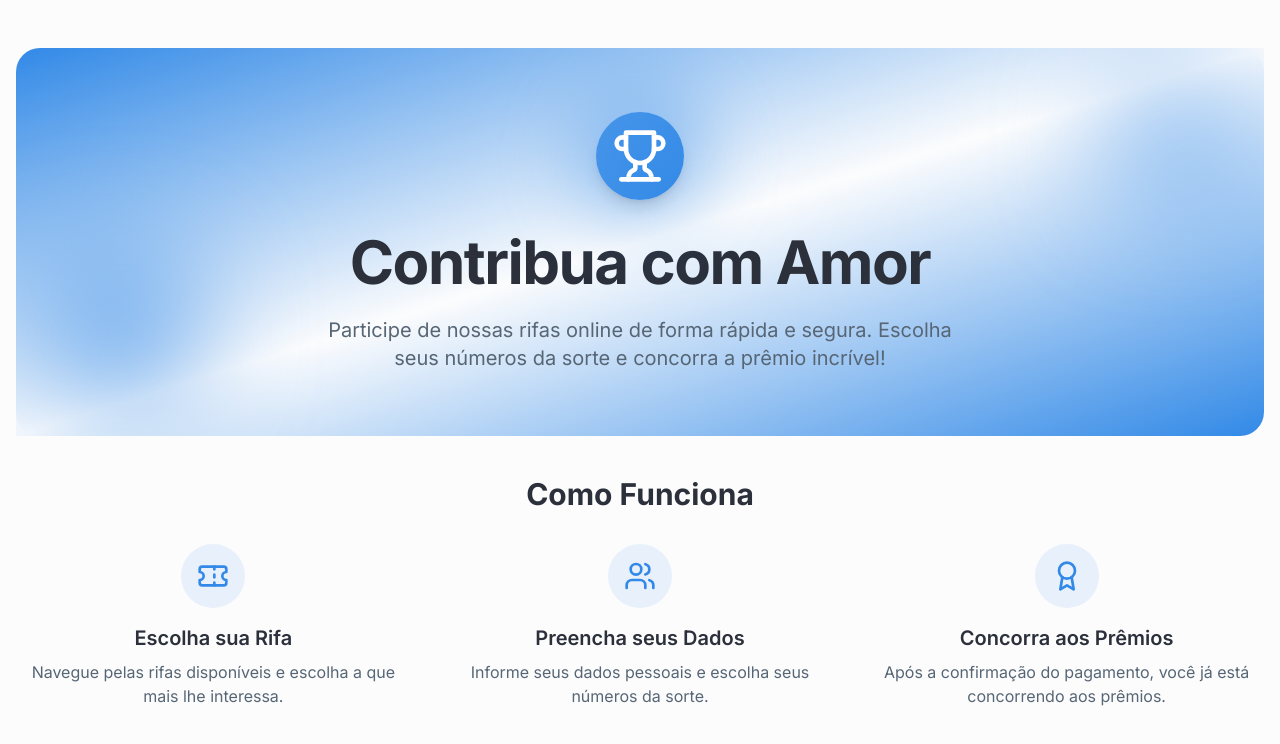
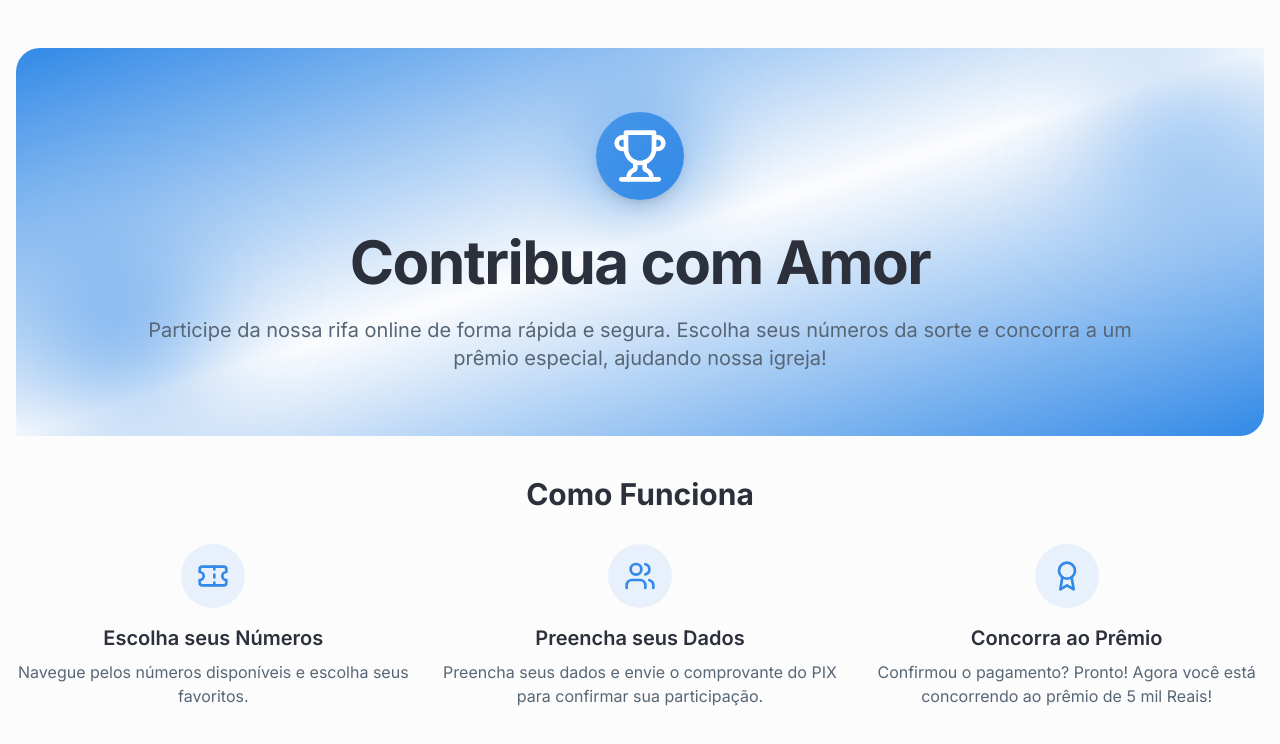
Before and after one commit to Joadison/rifa-adtc-7setembro, a Next.js app: page / in a window 1280 px wide. Shown: the top 744 px of the page. Built offline with nearby package versions, Linux system fonts and the light colour scheme; no server answers; the database is empty.

Commit message:
Update texts

```diff
--- a/src/app/page.tsx
+++ b/src/app/page.tsx
@@ -37,9 +37,10 @@ export default async function Home() {
           <h1 className="text-4xl md:text-5xl lg:text-6xl font-bold tracking-tight mb-6 bg-gradient-to-r from-primary to-secondary bg-clip-text">
             Contribua com Amor
           </h1>
-          <p className="text-xl text-muted-foreground max-w-2xl mx-auto">
-            Participe de nossas rifas online de forma rápida e segura. Escolha
-            seus números da sorte e concorra a prêmio incrível!
+          <p className="text-xl text-muted-foreground mx-auto">
+            Participe da nossa rifa online de forma rápida e segura. Escolha
+            seus números da sorte e concorra a um prêmio especial, ajudando
+            nossa igreja!
           </p>
         </div>
       </header>
@@ -51,10 +52,9 @@ export default async function Home() {
             <div className="w-16 h-16 rounded-full bg-primary/10 flex items-center justify-center mb-4 transition-transform duration-300 hover:scale-110">
               <Ticket className="h-8 w-8 text-primary transition-transform duration-300 group-hover:scale-125" />
             </div>
-            <h3 className="text-xl font-semibold mb-2">Escolha sua Rifa</h3>
+            <h3 className="text-xl font-semibold mb-2">Escolha seus Números</h3>
             <p className="text-muted-foreground">
-              Navegue pelas rifas disponíveis e escolha a que mais lhe
-              interessa.
+              Navegue pelos números disponíveis e escolha seus favoritos.
             </p>
           </div>
           <div className="flex flex-col items-center text-center">
@@ -63,17 +63,18 @@ export default async function Home() {
             </div>
             <h3 className="text-xl font-semibold mb-2">Preencha seus Dados</h3>
             <p className="text-muted-foreground">
-              Informe seus dados pessoais e escolha seus números da sorte.
+              Preencha seus dados e envie o comprovante do PIX para confirmar
+              sua participação.
             </p>
           </div>
           <div className="flex flex-col items-center text-center">
             <div className="w-16 h-16 rounded-full bg-primary/10 flex items-center justify-center mb-4 transition-transform duration-300 hover:scale-110">
               <Award className="h-8 w-8 text-primary transition-transform duration-300 group-hover:scale-125" />
             </div>
-            <h3 className="text-xl font-semibold mb-2">Concorra aos Prêmios</h3>
+            <h3 className="text-xl font-semibold mb-2">Concorra ao Prêmio</h3>
             <p className="text-muted-foreground">
-              Após a confirmação do pagamento, você já está concorrendo aos
-              prêmios.
+              Confirmou o pagamento? Pronto! Agora você está concorrendo ao
+              prêmio de 5 mil Reais!
             </p>
           </div>
         </div>
@@ -82,25 +83,15 @@ export default async function Home() {
       <section className="grid grid-cols-1">
         {rifas.slice(0, 3).map((rifa) => (
           <Card key={rifa.id} className="border-2 border-primary/20 rifa-card">
-            <div className="absolute top-2 right-2">
-              <Badge
-                variant="outline"
-                className="bg-green-50 text-green-700 border-green-200"
-              >
-                {rifa.status === "active"
-                  ? "Ativa"
-                  : rifa.status === "completed"
-                  ? "Concluída"
-                  : "Cancelada"}
-              </Badge>
-            </div>
             <CardHeader className="pb-2">
-              <CardTitle className="flex items-center gap-2">
-                <Ticket className="h-5 w-5 text-primary" />
-                Rifa{" "}
-                {rifa.title.length > 20
-                  ? rifa.title.substring(0, 20) + "..."
-                  : rifa.title}
+              <CardTitle className="flex items-center justify-between">
+                <div className="flex items-center gap-2">
+                  <Ticket className="h-5 w-5 text-primary" />
+                  Rifa{" "}
+                  {rifa.title.length > 20
+                    ? rifa.title.substring(0, 20) + "..."
+                    : rifa.title}
+                </div>
               </CardTitle>
               <CardDescription>
                 Sorteio em {new Date(rifa.end_date).toLocaleDateString("pt-BR")}
--- a/src/components/rifa-details.tsx
+++ b/src/components/rifa-details.tsx
@@ -36,20 +36,20 @@ export function RifaDetails({ rifa, soldNumbers }: RifaDetailsProps) {
 
   return (
     <div className="container mx-auto px-4 py-8">
-      <div className="flex justify-between">
+      <div className="flex justify-between mb-6">
         <Link
           href="/"
-          className="flex items-center text-primary mb-6 hover:text-primary/80 transition-colors"
+          className="flex items-center text-left text-primary hover:text-primary/80 transition-colors gap-2"
         >
-          <ArrowLeft className="mr-2 h-4 w-4" />
-          Voltar para a página inicial
+          <ArrowLeft className="h-4 w-4" />
+          Início
         </Link>
 
         <Link
-          href={`/searchcpf`}
-          className="flex items-center text-primary mb-6 hover:text-primary/80 transition-colors"
+          href="/searchcpf"
+          className="flex items-center text-right text-primary hover:text-primary/80 transition-colors gap-2"
         >
-          Veja o seu Número <ArrowRight className="ml-2 h-4 w-4" />
+          Veja o seu Número <ArrowRight className="h-4 w-4" />
         </Link>
       </div>
 
```
